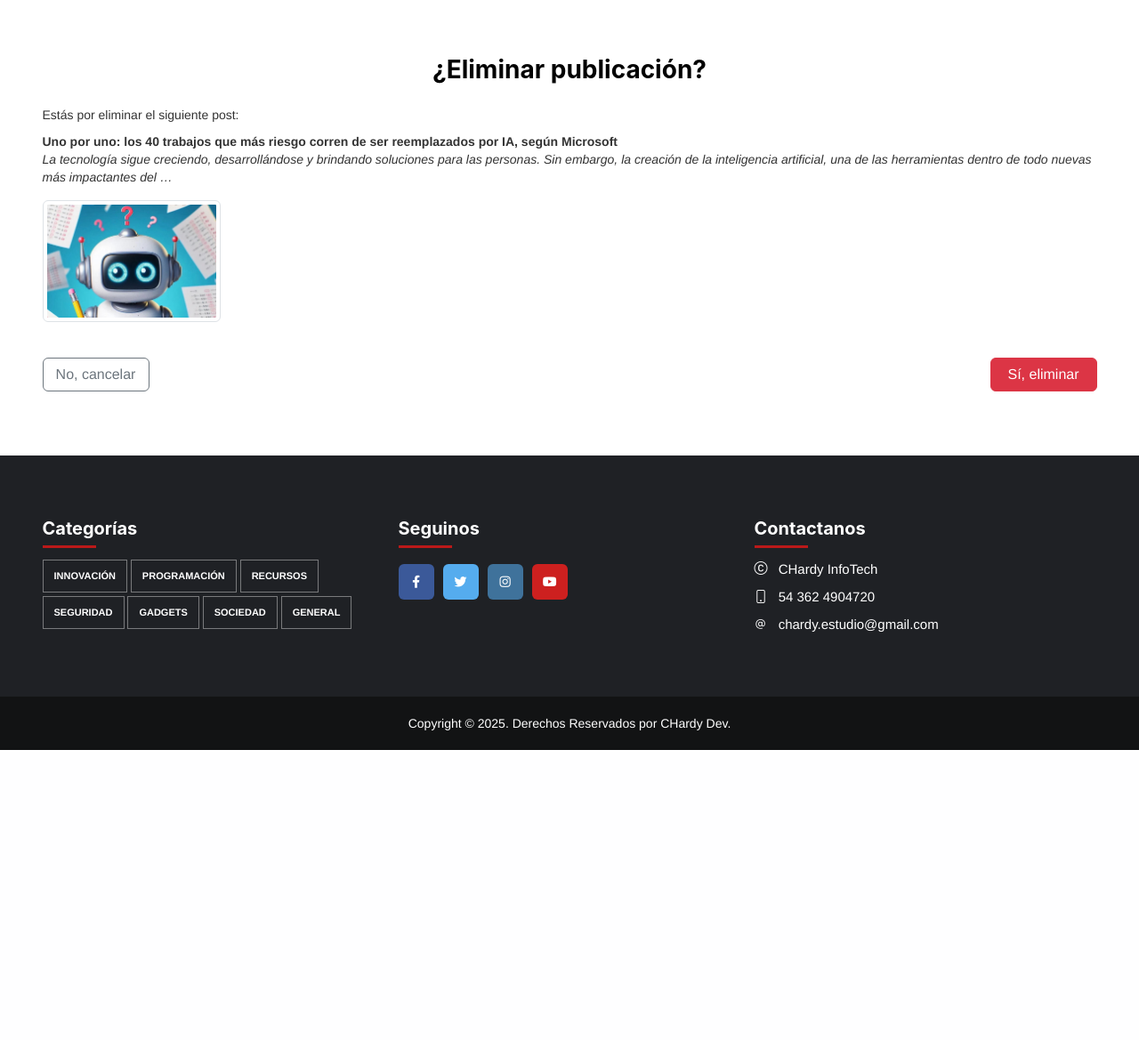
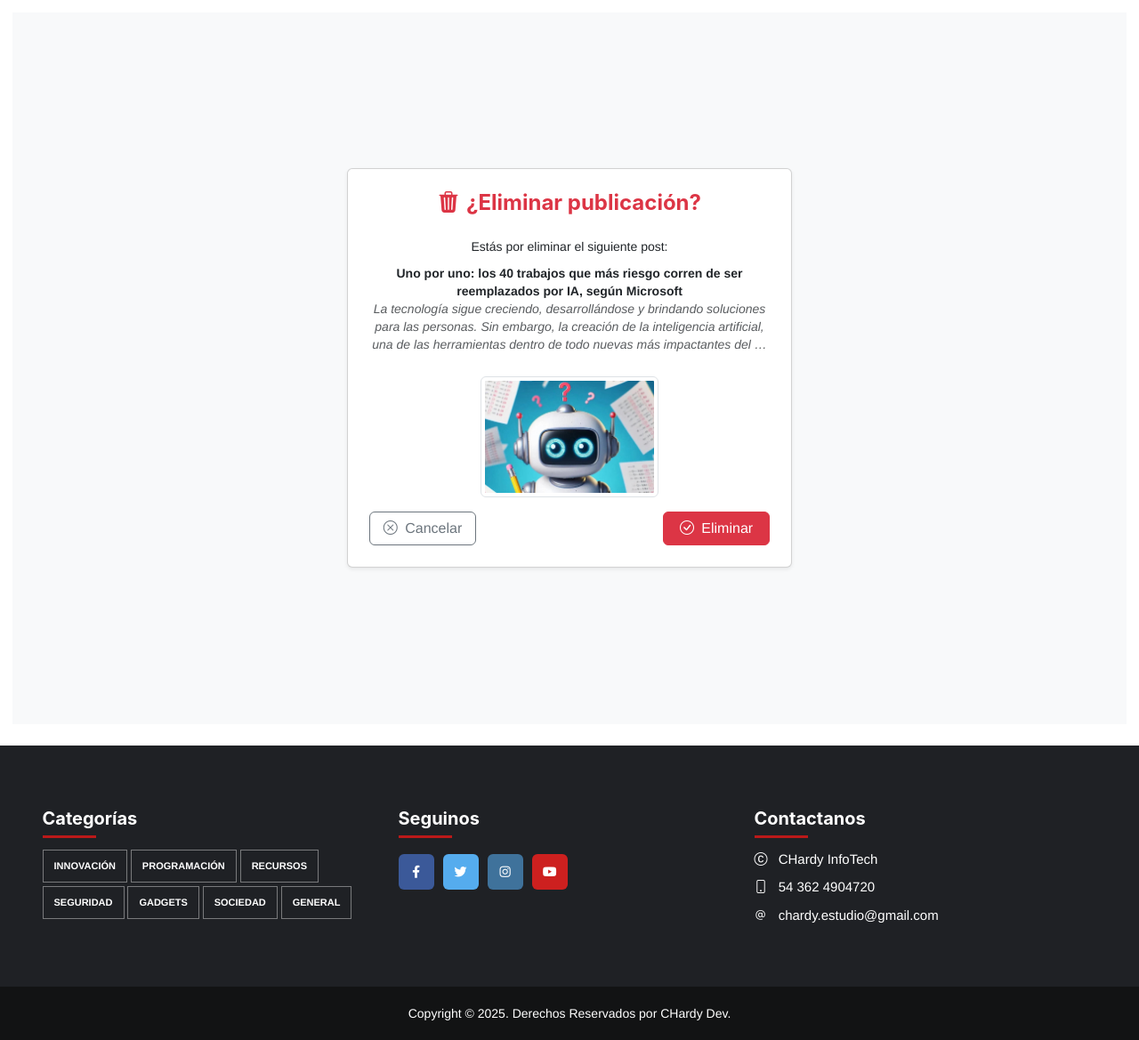
Before and after one commit to CHardy21/TF-Django, a Django app: page /posts/14/delete/ in a window 1280 px wide. Shown: the part 212-1381 px from the top of the page at 89% size. Before the commit the page ends 1055 px from the top, so only its background shows below. Run offline with Django 5.2, Linux system fonts and the light colour scheme; a user stored in the database is signed in; data comes from the database, SQL or seed files in the repository; both versions use the stored data as it was after the commit.

Commit message:
styles Forms Confirmations

```diff
--- a/templates/base.html
+++ b/templates/base.html
@@ -77,7 +77,6 @@
       {% include 'footer.html' %}
 
       <!-- Bootstrap JavaScript Libraries -->
-      {% comment %} <script src="https://cdn.jsdelivr.net/npm/@popperjs/core@2.11.8/dist/umd/popper.min.js" integrity="sha384-I7E8VVD/ismYTF4hNIPjVp/Zjvgyol6VFvRkX/vR+Vc4jQkC+hVqc2pM8ODewa9r" crossorigin="anonymous"></script> {% endcomment %}
       <script src="https://cdn.jsdelivr.net/npm/bootstrap@5.3.2/dist/js/bootstrap.bundle.min.js"></script>
     </div>
   </body>
--- a/templates/posts/post_confirm_delete.html
+++ b/templates/posts/post_confirm_delete.html
@@ -6,23 +6,36 @@
 {% endblock %}
 
 {% block content %}
-  <div class="container my-5">
-    <h3 class="text-center mb-4">¿Eliminar publicación?</h3>
-    <p>Estás por eliminar el siguiente post:</p>
+  <div class="container-fluid d-flex justify-content-center align-items-center bg-light" style="min-height: 100vh;">
+    <div class="card shadow-sm p-4 w-100" style="max-width: 500px;">
+      <h4 class="mb-4 text-danger text-center">
+        <i class="bi bi-trash3-fill me-2"></i>¿Eliminar publicación?
+      </h4>
 
-    <strong>{{ post.titulo }}</strong><br />
-    <em>{{ post.resumen|safe|truncatewords:30 }}</em><br />
+      <p class="text-center">Estás por eliminar el siguiente post:</p>
+
+      <div class="mb-3 text-center">
+        <strong class="d-block">{{ post.titulo }}</strong>
+        <em class="text-muted d-block">{{ post.resumen|safe|truncatewords:30 }}</em>
+      </div>
 
       {% if post.imagen %}
-      <img src="{{ post.imagen.url }}" alt="Imagen del post" class="img-thumbnail my-3" width="200" /><br />
+        <div class="text-center mb-3">
+          <img src="{{ post.imagen.url }}" alt="Imagen del post" class="img-thumbnail" style="max-width: 200px;" />
+        </div>
       {% endif %}
 
       <form method="POST">
         {% csrf_token %}
-      <div class="d-flex justify-content-between mt-4">
-        <a href="{% url 'show_post' post.id %}" class="btn btn-outline-secondary">No, cancelar</a>
-        <button type="submit" class="btn btn-danger">Sí, eliminar</button>
+        <div class="d-flex justify-content-between">
+          <a href="{% url 'show_post' post.id %}" class="btn btn-outline-secondary w-45">
+            <i class="bi bi-x-circle me-1"></i> Cancelar
+          </a>
+          <button type="submit" class="btn btn-danger w-45">
+            <i class="bi bi-check-circle me-1"></i> Eliminar
+          </button>
         </div>
       </form>
     </div>
+  </div>
 {% endblock %}
```
Also changed, not shown: templates/comments/edit_comment.html (+24 -7 lines), config/mydb.sqlite3. Lines whose indentation alone changed are shown as unchanged.
